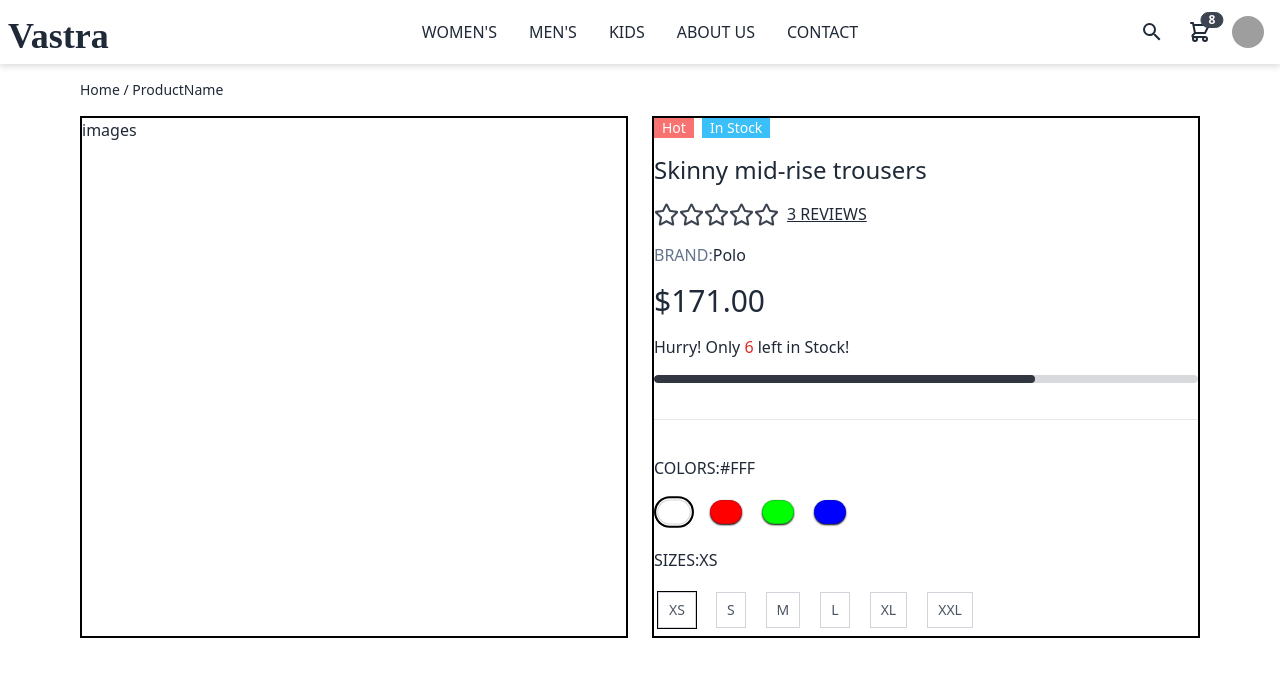
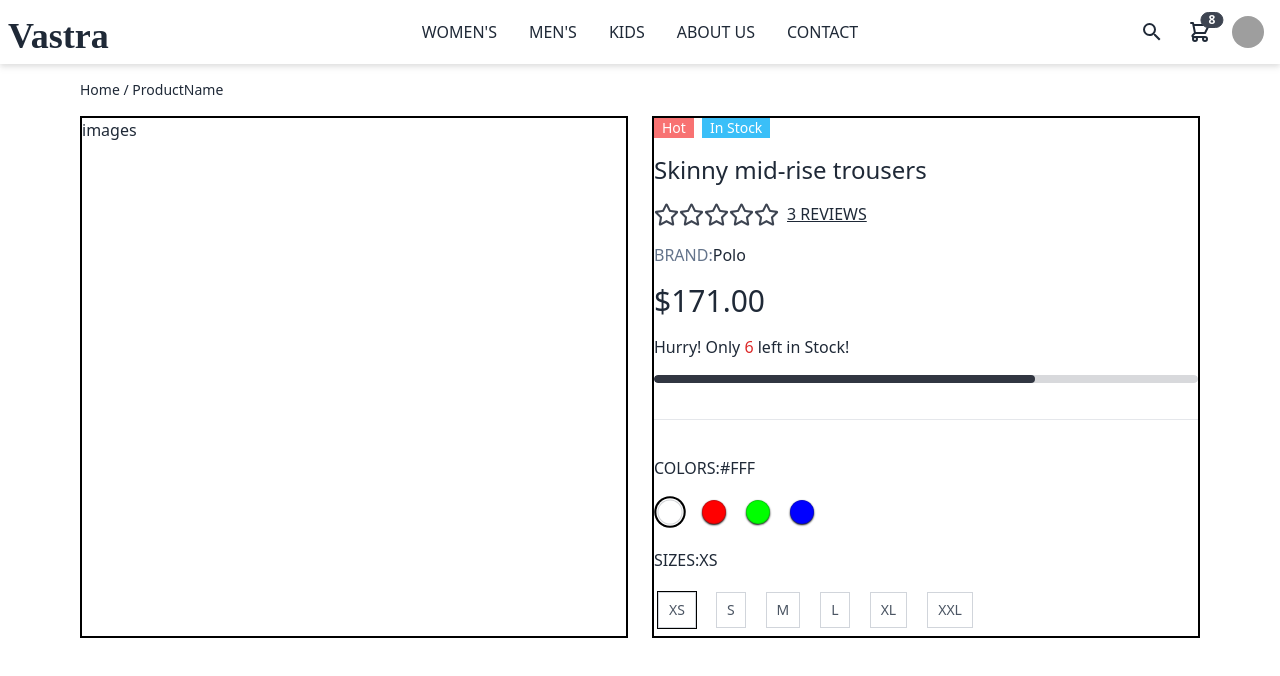
Before and after one commit to VastraEcommerce/VastraFrontend, a React (Create React App) app: page /products/1 in a window 1280 px wide. Shown: the top 676 px of the page. Built offline with nearby package versions, Linux system fonts and the light colour scheme; grey boxes are pictures that could not be loaded.

Commit message:
Fix color button width

```diff
--- a/src/components/Product/SwitchColors.jsx
+++ b/src/components/Product/SwitchColors.jsx
@@ -1,6 +1,5 @@
 export default function SwitchColors({
   colors = [],
-  size = 8,
   onChangeColorStateHandler = (colorValue = '') => {},
   currentColorState = '',
 }) {
@@ -12,7 +11,7 @@ export default function SwitchColors({
           name="color"
           value={color}
           onClick={() => onChangeColorStateHandler(color)}
-          className={`radio w-${size} h-${size} p-0 min-h-0 rounded-full shadow-sm shadow-black ring-black ring-offset-1 hover:shadow hover:ring-1 hover:scale-105 hover:ring-black active:ring-2 transition-all ease-in-out duration-150${
+          className={`radio p-0 min-h-0 rounded-full shadow-sm shadow-black ring-black ring-offset-1 hover:shadow hover:ring-1 hover:scale-105 hover:ring-black active:ring-2 transition-all ease-in-out duration-150${
             color === currentColorState
               ? 'shadow ring-2 hover:ring-2 scale-105 '
               : ''
```
